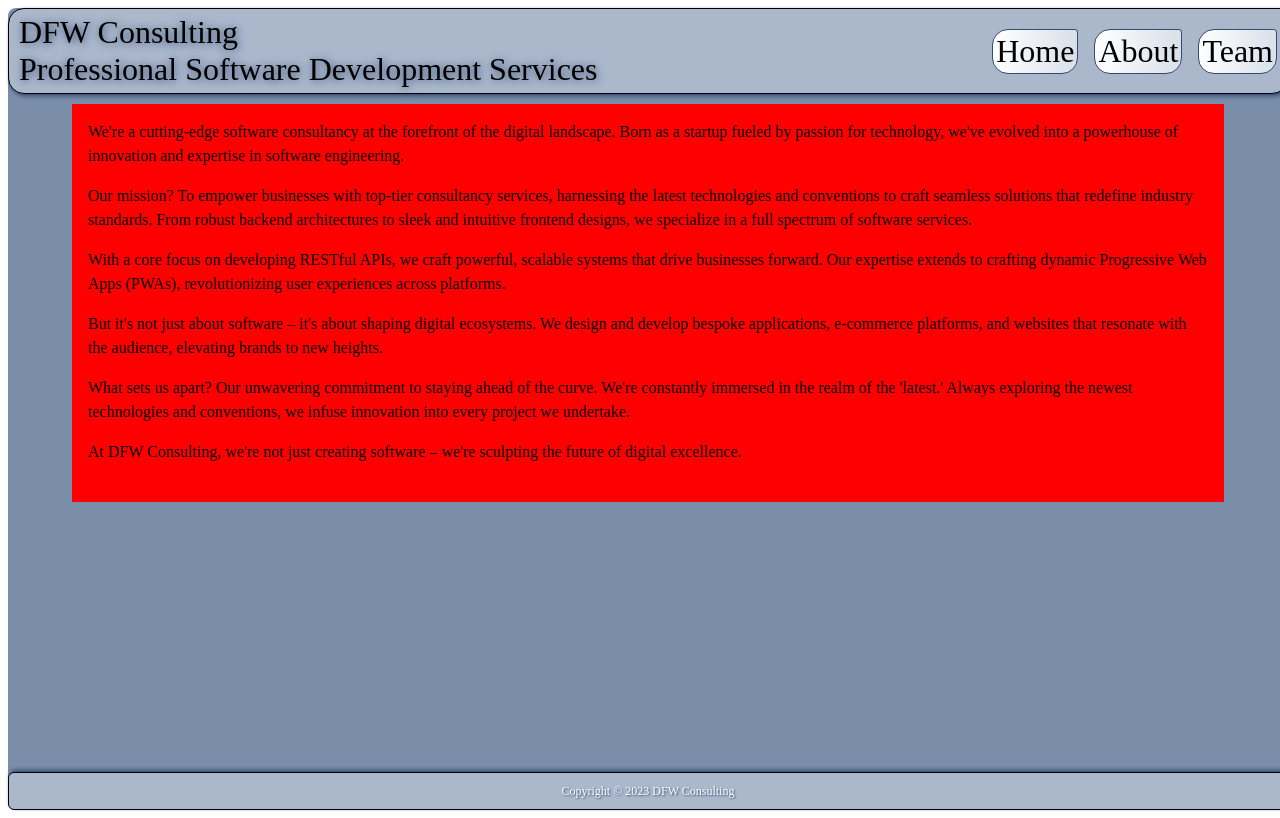
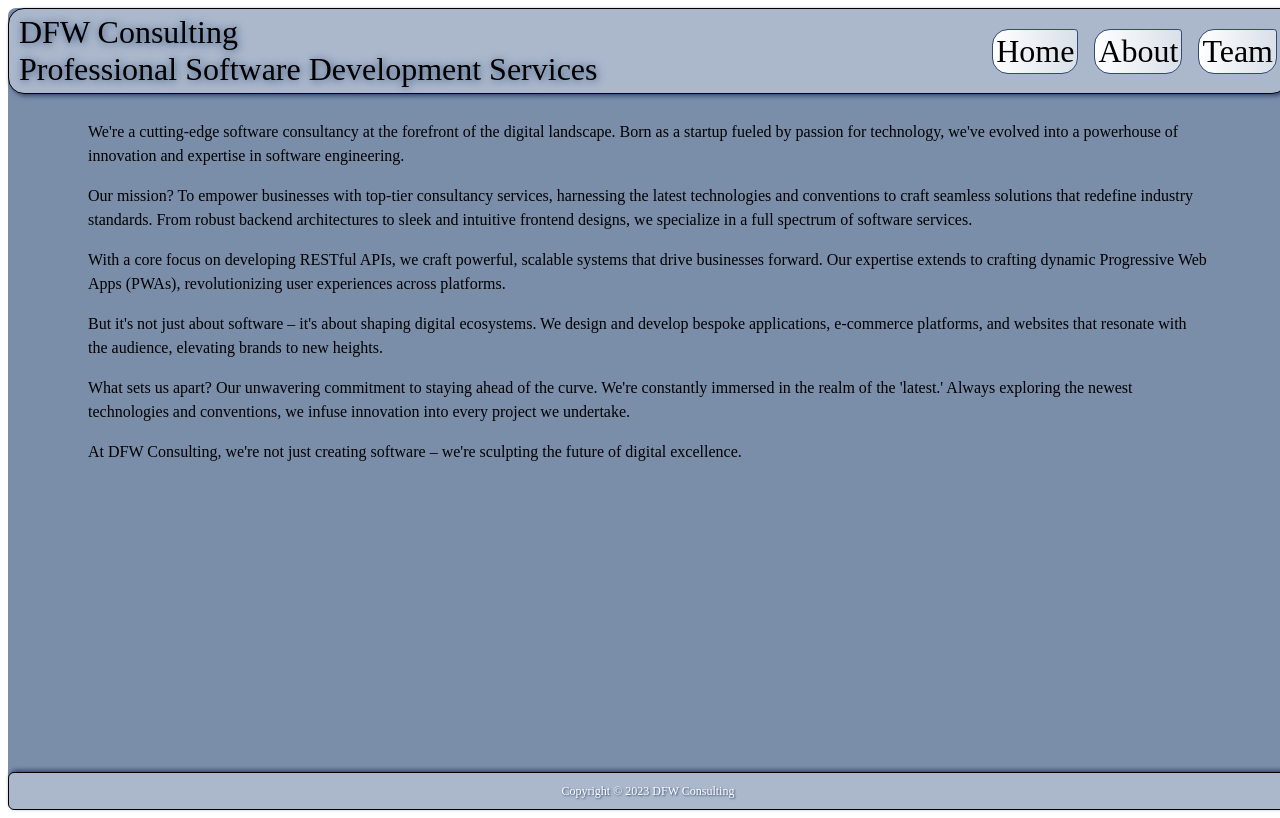
Before and after one commit to DFW-Software-Consulting/dfw-consulting, a React (Create React App) app: page /about in a window 1280 px wide. Built offline with nearby package versions, Linux system fonts and the light colour scheme.

Commit message:
feat: #55 adapt about.css testing styles to production

```diff
--- a/src/assets/styles/about.css
+++ b/src/assets/styles/about.css
@@ -3,7 +3,6 @@
 @media (width >= 1280px) {
     .paragraphCard {
         grid-column: span var(--deskCols);
-        background-color: red;
     }
 }
 
@@ -11,7 +10,6 @@
 @media (width < 1280px) {
     .paragraphCard {
         grid-column: span var(--tabletCols);
-        background-color: yellow;
     }
 }
 
@@ -19,7 +17,6 @@
 @media (width < 768px) {
     .paragraphCard {
         grid-column: span var(--mobileCols);
-        background-color: green;
     }
 }
 
@@ -27,6 +24,5 @@
 @media (width < 360px) {
     .paragraphCard {
         grid-column: span var(--anomCols);
-        background-color: blue;
     }
 }
```
